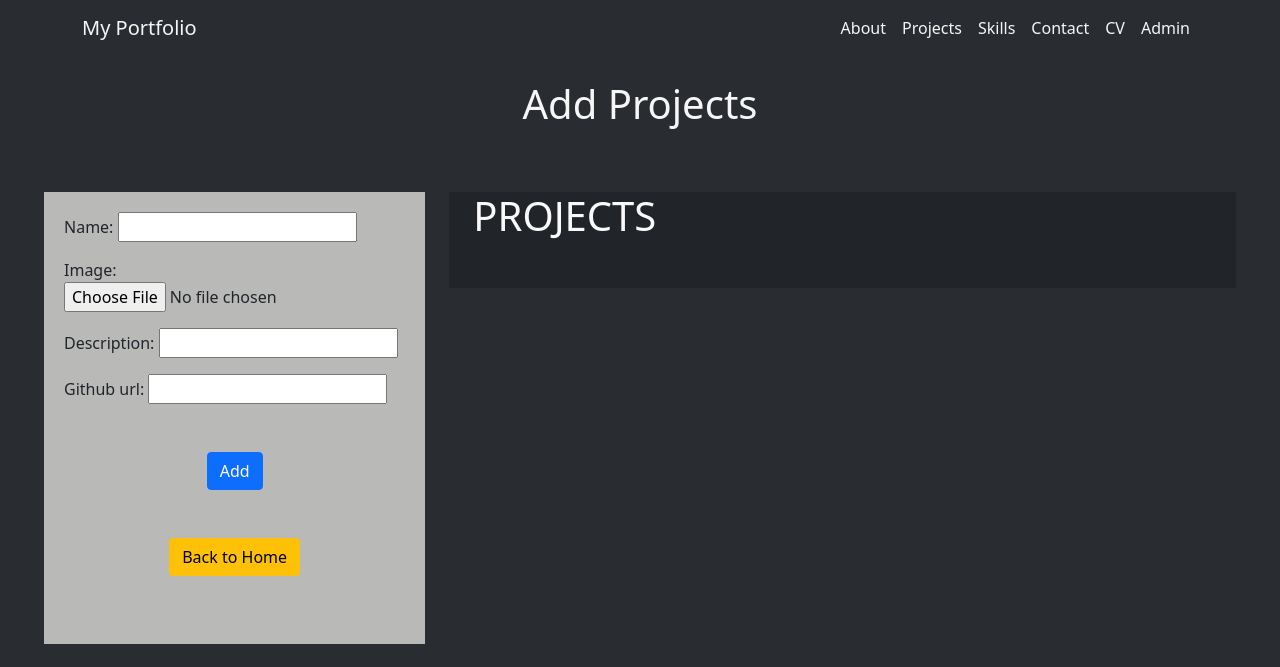
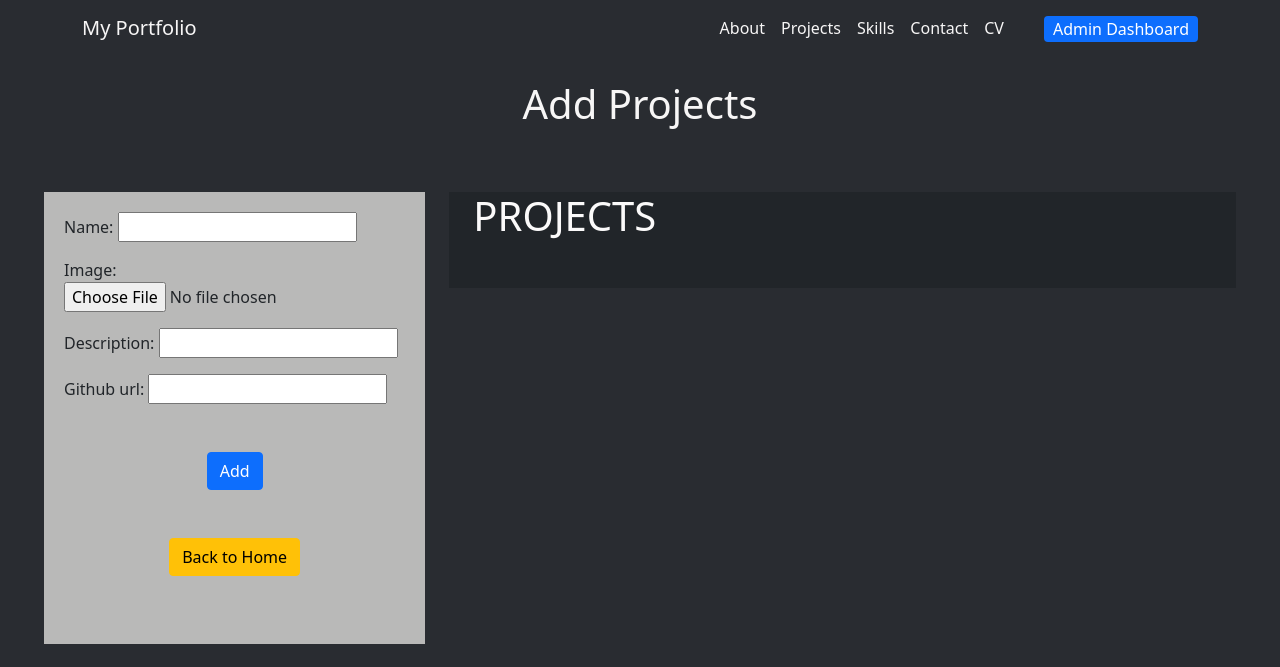
Before and after one commit to Aron-M/My-Portfolio, a Django app: page /add-project/ in a window 1280 px wide. Shown: the top 667 px of the page. Run offline with Django 4.2, Linux system fonts and the light colour scheme; data that the repository does not hold is empty; some libraries are stand-ins or nearby versions.

Commit message:
creating button in navbar to navigate to Admin dashboard

```diff
--- a/my_pf/templates/layout/navbar.html
+++ b/my_pf/templates/layout/navbar.html
@@ -21,10 +21,10 @@
             <a class="nav-link" href="#contact">Contact</a>
           </li>
           <li class="nav-item">
-            <a class="nav-link" href="#cv">CV</a>
+            <a class="nav-link" href="#cv" style="margin-right:2rem">CV</a>
           </li>
           <li class="nav-item">
-            <a class="nav-link" href="{% url 'dashboard' %}">Admin</a>
+            <a class="nav-link btn btn-purple admin-button" href="{% url 'dashboard' %}">Admin Dashboard</a>
           </li>
         </ul>
       </div>
--- a/static/pp4_portfolio/custom_css/style.css
+++ b/static/pp4_portfolio/custom_css/style.css
@@ -36,6 +36,15 @@ a,
   background-color: #292c31;
 }
 
+.btn-purple {
+  background-color:#0d6efd;
+  color: white;
+  padding:0;
+}
+
+.admin-button {
+  margin-top: 0.5rem;
+}
 
 /*Header Section*/
 
@@ -80,7 +89,7 @@ a,
 }
 
 .ci-icon {
-  width: 6rem;
+  width: 7rem;
   height: 2.5rem;
   border-radius: 10px;
   margin-top: 0.5rem;
@@ -183,9 +192,9 @@ a,
   padding-left: 1rem;
 }
 
-/* #modal-box {
+#modal-box {
   display: none;
-} */
+}
 
 #modal-title {
   font-size: 3.5rem;
--- a/static/pp4_portfolio/script.js
+++ b/static/pp4_portfolio/script.js
@@ -17,7 +17,7 @@
 
 setTimeout(function () {
     modal.classList.remove("fade-in");
-  }, 1000); // Adjust the delay duration as needed
+  }, 1000)
 }
 
 // Function to close the modal
```
